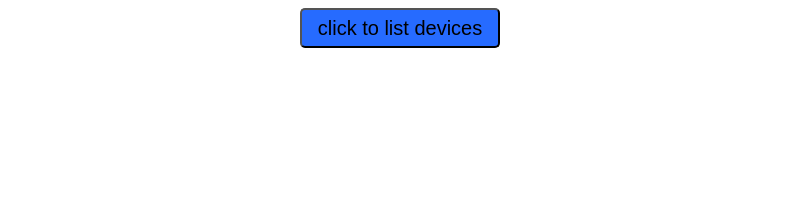
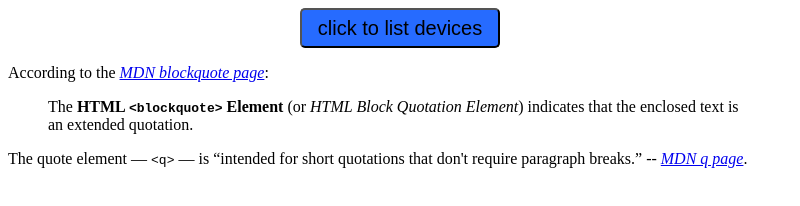
Before and after one commit to Farteen/Shower, an Electron app: page index.html in a window 800 px wide. Drawn offline with Linux system fonts and the light colour scheme.

Commit message:
edit main.js open devtools

```diff
--- a/index.html
+++ b/index.html
@@ -9,6 +9,18 @@
     <button id="clicktolistdevices" style="height: 40px; width: 200px; float: center; font-size: 20px; background-color: #266bff; border-radius: 5px" ;>click to list devices</button>
     <!--<p style="width: 200px; height: 30px; float: center; font-size: 20px"> Device Detected </p>-->
     <!--</div>-->
+    <p>According to the <a href="https://developer.mozilla.org/en-US/docs/Web/HTML/Element/blockquote">
+      <cite>MDN blockquote page</cite></a>:
+    </p>
+
+    <blockquote cite="https://developer.mozilla.org/en-US/docs/Web/HTML/Element/blockquote">
+      <p>The <strong>HTML <code>&lt;blockquote&gt;</code> Element</strong> (or <em>HTML Block
+        Quotation Element</em>) indicates that the enclosed text is an extended quotation.</p>
+    </blockquote>
+
+    <p>The quote element — <code>&lt;q&gt;</code> — is <q cite="https://developer.mozilla.org/en-US/docs/Web/HTML/Element/q">intended
+      for short quotations that don't require paragraph breaks.</q> -- <a href="https://developer.mozilla.org/en-US/docs/Web/HTML/Element/q">
+      <cite>MDN q page</cite></a>.</p>
   </body>
 
   <style>
--- a/main.js
+++ b/main.js
@@ -23,7 +23,7 @@ function createWindow () {
   }))
 
   // Open the DevTools.
-  // mainWindow.webContents.openDevTools()
+  mainWindow.webContents.openDevTools()
 
   // Emitted when the window is closed.
   mainWindow.on('closed', function () {
```
